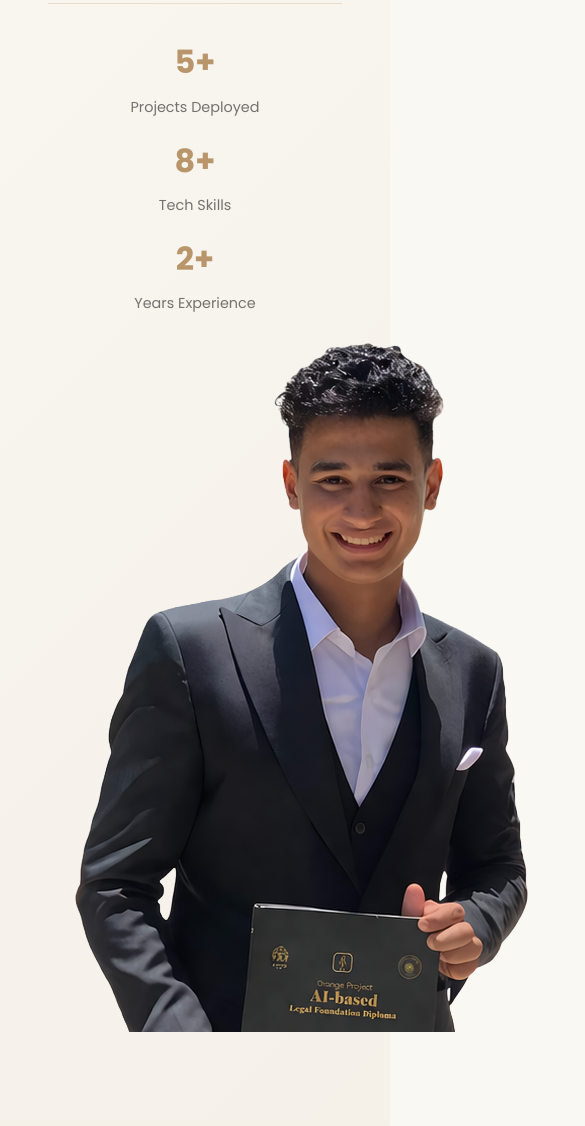
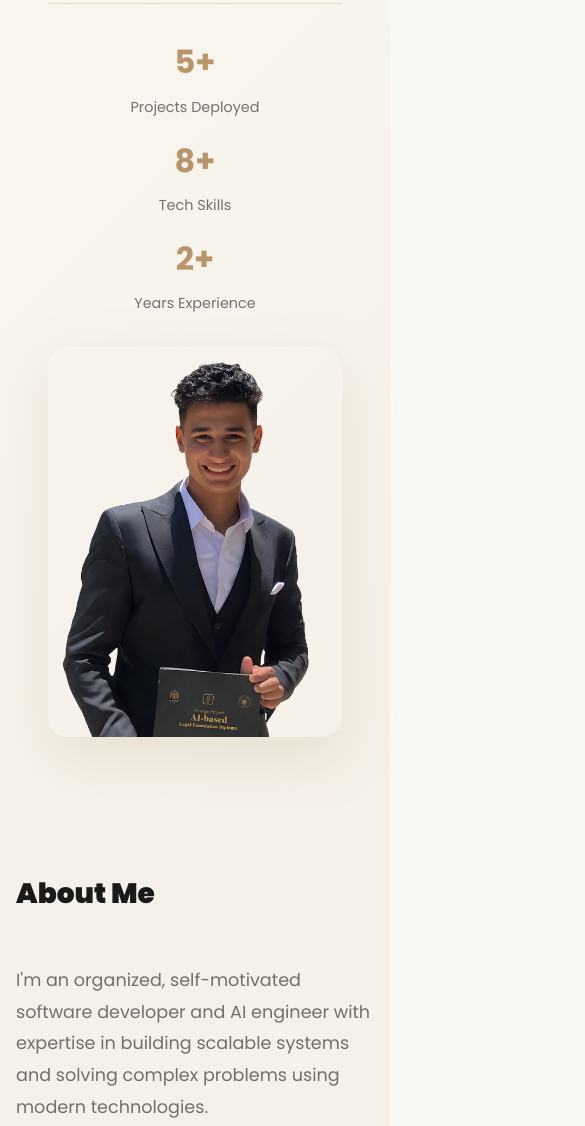
Before and after one commit to yahiashahin65/yahia-shahin, a website: page index.html in a window 390 px wide. Shown: the part 552-1678 px from the top of the page, 585 px wide, since content can reach past the window. Drawn offline with Linux system fonts and the light colour scheme.

Commit message:
Add responsive styles for hero grid and profile image

```diff
--- a/style.css
+++ b/style.css
@@ -700,3 +700,35 @@ section {
     margin: 2rem auto;
     object-fit: cover;
 }
+
+.hero-grid {
+    display: grid;
+    grid-template-columns: 1fr 1fr;
+    gap: 3rem;
+    align-items: center;
+}
+
+.profile-image {
+    width: 100%;
+    max-width: 400px;
+    border-radius: 20px;
+    box-shadow: 0 20px 60px rgba(184, 149, 106, 0.2);
+    transition: transform 0.3s ease;
+}
+
+.profile-image:hover {
+    transform: translateY(-10px);
+    box-shadow: 0 30px 80px rgba(184, 149, 106, 0.3);
+}
+
+/* RESPONSIVE: */
+@media (max-width: 768px) {
+    .hero-grid {
+        grid-template-columns: 1fr;
+        gap: 2rem;
+    }
+
+    .profile-image {
+        max-width: 300px;
+    }
+}
```
